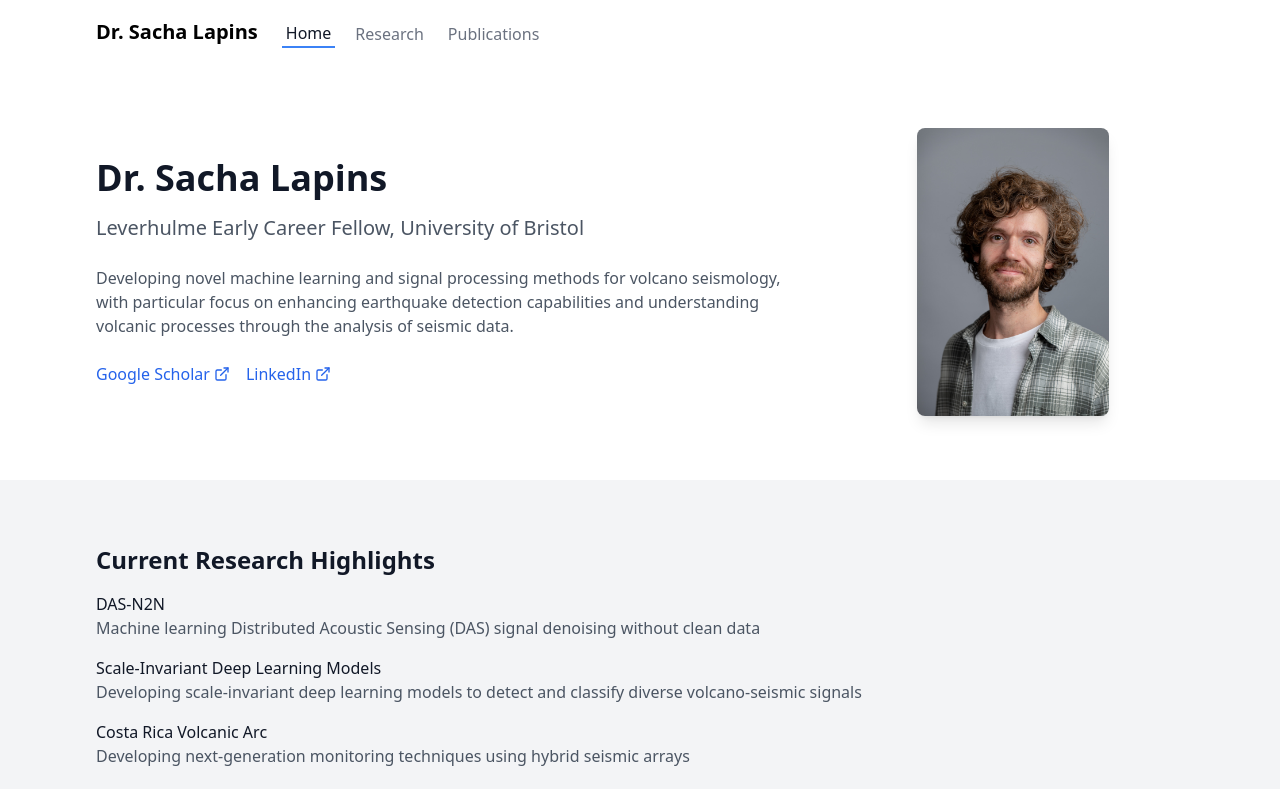
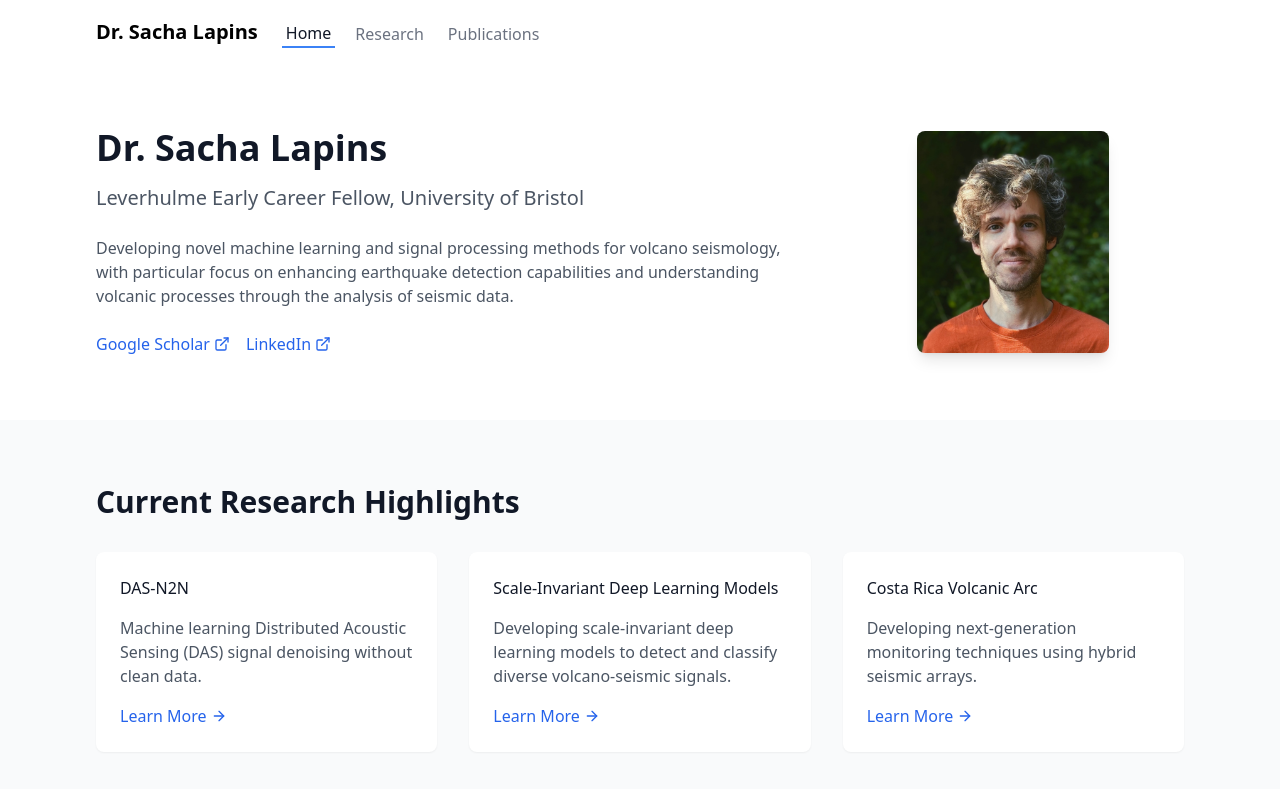
Before and after one commit to sachalapins/sachalapins.github.io, a React (Create React App) app: page / in a window 1280 px wide. Shown: the top 789 px of the page. Built offline with nearby package versions, Linux system fonts and the light colour scheme.

Commit message:
Updated research highlights

```diff
--- a/src/components/pages/HomePage.jsx
+++ b/src/components/pages/HomePage.jsx
@@ -1,13 +1,26 @@
 import React from 'react';
-import { ExternalLink } from 'lucide-react';
+import { ExternalLink, ArrowRight } from 'lucide-react';
 import { newsItems } from '../../data/news';
-import profilePhoto from '../../data/headshot.jpg'; // Importing the headshot
+import profilePhoto from '../../data/headshot_orange.jpg';
 
 const NewsCard = ({ date, title, content }) => (
   <div className="bg-white p-6 rounded-lg shadow-sm">
     <span className="text-sm text-gray-500">{date}</span>
     <h3 className="font-medium text-gray-900 mt-1">{title}</h3>
     <p className="text-gray-600">{content}</p>
+  </div>
+);
+
+const ResearchHighlight = ({ title, description, link }) => (
+  <div className="bg-white p-6 rounded-lg shadow-sm">
+    <h3 className="font-medium text-gray-900">{title}</h3>
+    <p className="text-gray-600 my-4">{description}</p>
+    <a
+      href={link}
+      className="inline-flex items-center text-blue-600 hover:text-blue-800"
+    >
+      Learn More <ArrowRight className="ml-1 h-4 w-4" />
+    </a>
   </div>
 );
 
@@ -63,23 +76,34 @@ const HomePage = () => {
       </div>
 
       {/* Current Research Highlights */}
-      <div className="bg-gray-100">
-        <div className="max-w-6xl mx-auto px-4 sm:px-6 lg:px-8 py-16">
-          <h2 className="text-2xl font-semibold text-gray-900 mb-4">Current Research Highlights</h2>
-          <ul className="space-y-4">
-            <li>
-              <h3 className="font-medium text-gray-900">DAS-N2N</h3>
-              <p className="text-gray-600">Machine learning Distributed Acoustic Sensing (DAS) signal denoising without clean data</p>
-            </li>
-            <li>
-              <h3 className="font-medium text-gray-900">Scale-Invariant Deep Learning Models</h3>
-              <p className="text-gray-600">Developing scale-invariant deep learning models to detect and classify diverse volcano-seismic signals</p>
-            </li>
-            <li>
-              <h3 className="font-medium text-gray-900">Costa Rica Volcanic Arc</h3>
-              <p className="text-gray-600">Developing next-generation monitoring techniques using hybrid seismic arrays</p>
-            </li>
-          </ul>
+      <div className="bg-gray-50 py-16">
+        <div className="max-w-6xl mx-auto px-4 sm:px-6 lg:px-8">
+          <h2 className="text-3xl font-bold text-gray-900 mb-8">Current Research Highlights</h2>
+          <div className="grid grid-cols-1 md:grid-cols-3 gap-8">
+            <ResearchHighlight
+              title="DAS-N2N"
+              description="Machine learning Distributed Acoustic Sensing (DAS) signal denoising without clean data."
+              link="/research#das"
+            />
+            <ResearchHighlight
+              title="Scale-Invariant Deep Learning Models"
+              description="Developing scale-invariant deep learning models to detect and classify diverse volcano-seismic signals."
+              link="/research#deep-learning"
+            />
+            <ResearchHighlight
+              title="Costa Rica Volcanic Arc"
+              description="Developing next-generation monitoring techniques using hybrid seismic arrays."
+              link="/research#hybrid-arrays"
+            />
+          </div>
+          <div className="text-center mt-8">
+            <a
+              href="/research"
+              className="text-blue-600 hover:text-blue-800 text-lg font-medium inline-flex items-center"
+            >
+              Explore All Research <ArrowRight className="ml-2 h-5 w-5" />
+            </a>
+          </div>
         </div>
       </div>
 
--- a/src/components/pages/ResearchPage.jsx
+++ b/src/components/pages/ResearchPage.jsx
@@ -26,7 +26,7 @@ const ResearchPage = () => {
 
       <div className="space-y-16">
         {/* Research Theme 1 */}
-        <section>
+        <section id="deep-learning">
           <h2 className="text-2xl font-bold text-gray-900 mb-4">Deep Learning for Volcano Seismology</h2>
           <div className="bg-white rounded-lg shadow-sm p-6">
             <p className="text-gray-600 mb-6">
@@ -48,7 +48,7 @@ const ResearchPage = () => {
         </section>
 
         {/* Research Theme 2 */}
-        <section>
+        <section id="das">
           <h2 className="text-2xl font-bold text-gray-900 mb-4">Distributed Acoustic Sensing (DAS)</h2>
           <div className="bg-white rounded-lg shadow-sm p-6">
             <p className="text-gray-600 mb-6">
@@ -69,7 +69,7 @@ const ResearchPage = () => {
         </section>
 
         {/* Research Theme 3 */}
-        <section>
+        <section id="hybrid-arrays">
           <h2 className="text-2xl font-bold text-gray-900 mb-4">Hybrid DAS, Nodal and Broadband Volcanic Seismic Arrays</h2>
           <div className="bg-white rounded-lg shadow-sm p-6">
             <p className="text-gray-600 mb-6">
```
